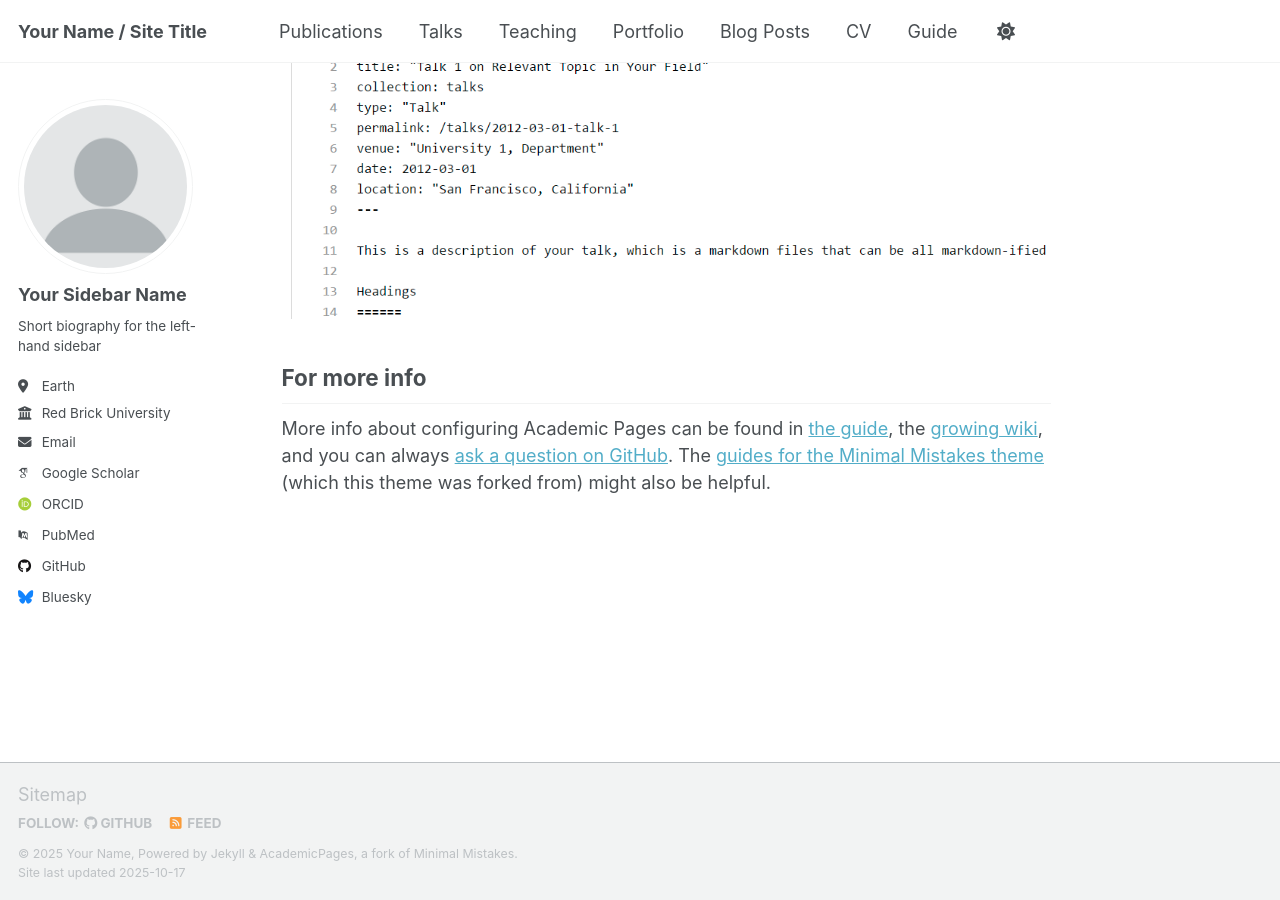
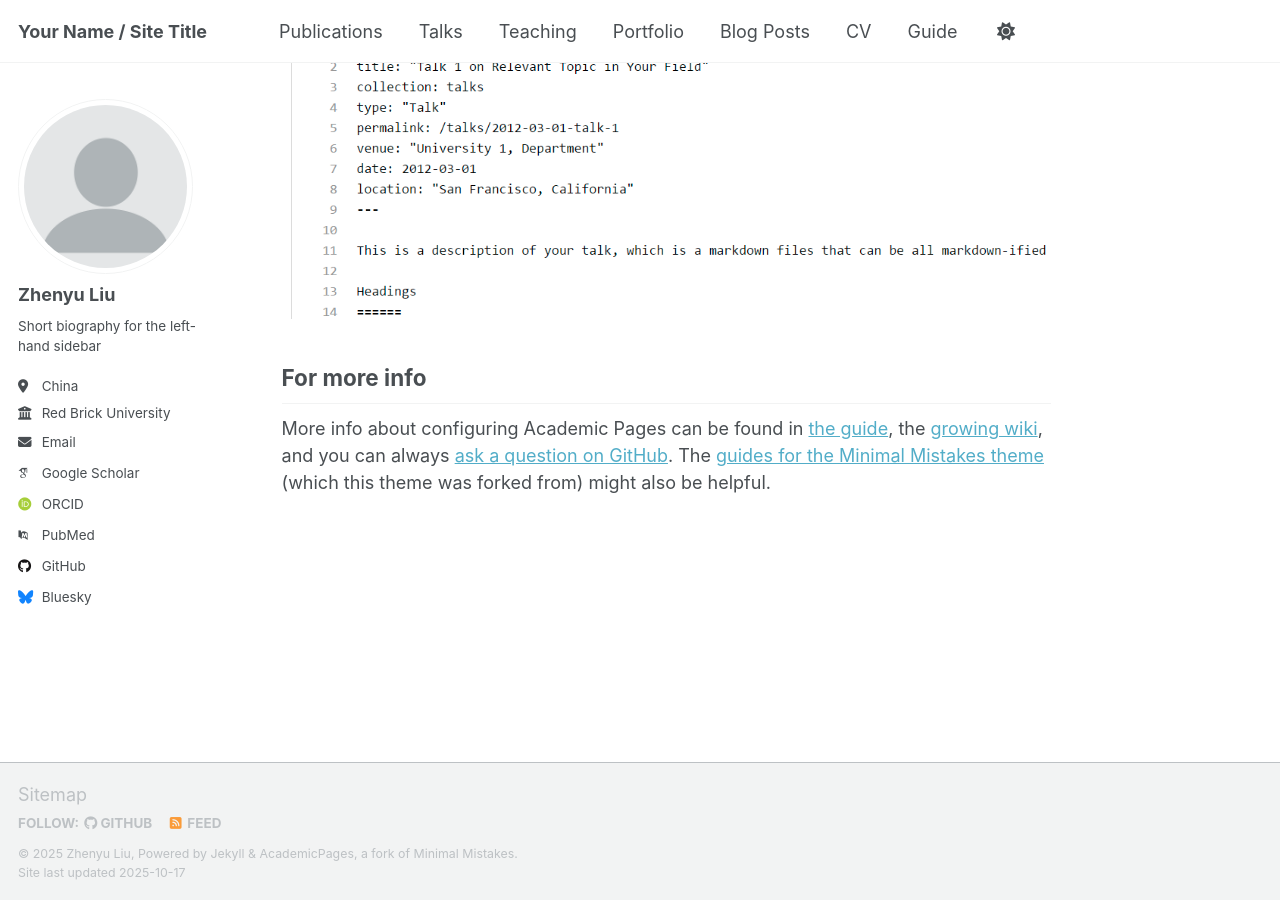
Before and after one commit to vermouth599/vermouth599.github.io, a Jekyll site: the page built from _pages/about.md, in a window 1280 px wide and 900 px high, scrolled down 2880 px. Built offline with Jekyll 4.4.1, drawn with Linux system fonts in a browser that asks for light colours; some web fonts are replaced; a script that is not in the unit is left out.

Commit message:
Update personal details in _config.yml
Updated personal information in the configuration file.

```diff
--- a/_config.yml
+++ b/_config.yml
@@ -11,7 +11,7 @@ locale                   : "en-US"
 site_theme               : "default" # Currently available options are "default", "air"
 title                    : "Your Name / Site Title"
 title_separator          : "-"
-name                     : &name "Your Name"
+name                     : &name "Zhenyu Liu"
 description              : &description "Your Name's academic portfolio"   # Update this with a general description of your site, this is the default if not overridden by a page
 url                      : https://academicpages.github.io # The base hostname & protocol for your site e.g. "https://[your GitHub username].github.io",
                                                            # or if you already have some other page hosted on Github then use "https://[your GitHub username].github.io/[Your Repo Name]"
@@ -24,13 +24,13 @@ repository               : "academicpages/academicpages.github.io"
 author:
   # Biographic information
   avatar           : "profile.png"
-  name             : "Your Sidebar Name"
+  name             : "Zhenyu Liu"
   pronouns         : # example: "she/her"
   bio              : "Short biography for the left-hand sidebar"
-  location         : "Earth"
+  location         : "China"
   employer         : "Red Brick University"
   uri              : # URL
-  email            : "none@example.org"
+  email            : "liuzheny25@mails.tsinghua.edu.cn"
 
   # Academic websites
   academia         : # URL
```
